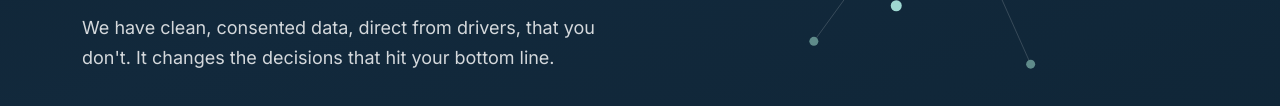
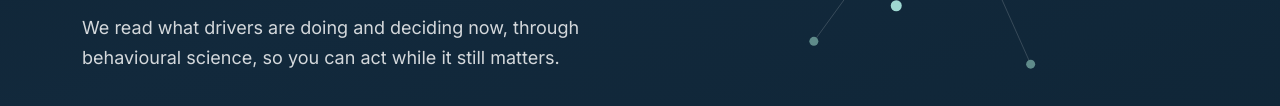
Before and after one commit to larrybmb/Elevare-Insights, a plain HTML site: page index.html in a window 1280 px wide. Shown: the part 601-707 px from the top of the page. Drawn offline with Linux system fonts and the light colour scheme.

Commit message:
Site review: restore neutral hero line
Co-Authored-By: Claude Opus 5.5 <noreply@anthropic.com>
Claude-Session: https://claude.ai/code/session_015sTt6GASEPvqRcu69tsHPu

```diff
--- a/index.html
+++ b/index.html
@@ -247,7 +247,7 @@
       <div style="margin-top:30px;"></div>
       <h1>Market intelligence<br>that <b>moves first.</b></h1>
       <p class="lede">The automotive landscape has changed. Conventional intelligence records what has already happened — registrations, warranty claims, annual surveys.</p>
-      <p class="lede" style="margin-top:-18px;">We have clean, consented data, direct from drivers, that you don't. It changes the decisions that hit your bottom line.</p>
+      <p class="lede" style="margin-top:-18px;">We read what drivers are doing and deciding now, through behavioural science, so you can act while it still matters.</p>
       <div class="btnrow">
         <a class="btn-primary" href="#contact">Request a sample brief</a>
         <a class="btn-ghost" href="#gap">Why the industry lags ↓</a>
```
